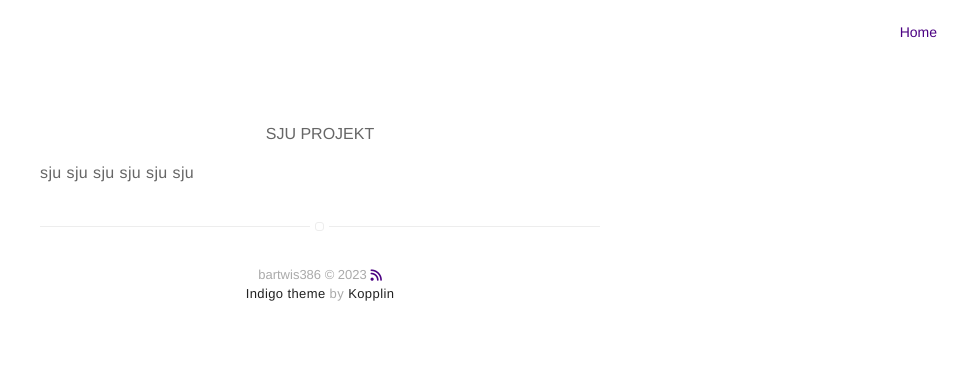
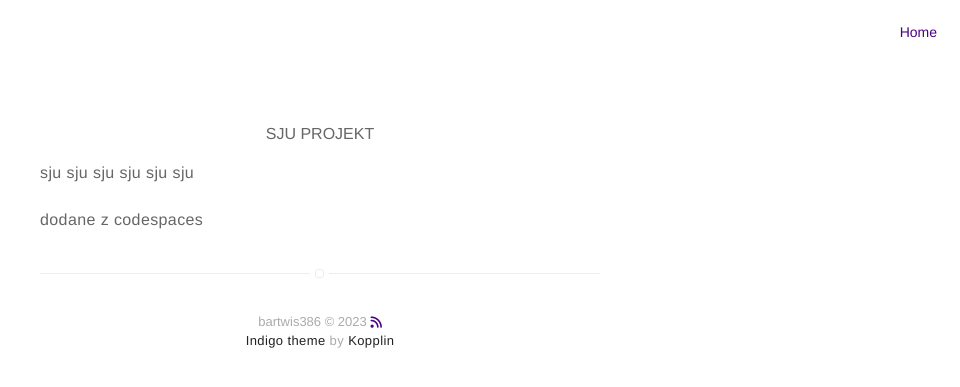
Before and after one commit to bartwis386/sju, a Jekyll site: the page built from about.md, in a window 1280 px wide. Shown: the top 387 px of the page, without its empty margins (320-1280 px from the left). Built offline with Jekyll 4.4.1, drawn with Linux system fonts in a browser that asks for light colours; nearby versions of some CDN libraries.

Commit message:
codespaces commit

```diff
--- a/about.md
+++ b/about.md
@@ -4,3 +4,4 @@ layout: page
 ---
 <center>SJU PROJEKT</center>
 <p>sju sju sju sju sju sju</p>
+<p>dodane z codespaces</p>
```
